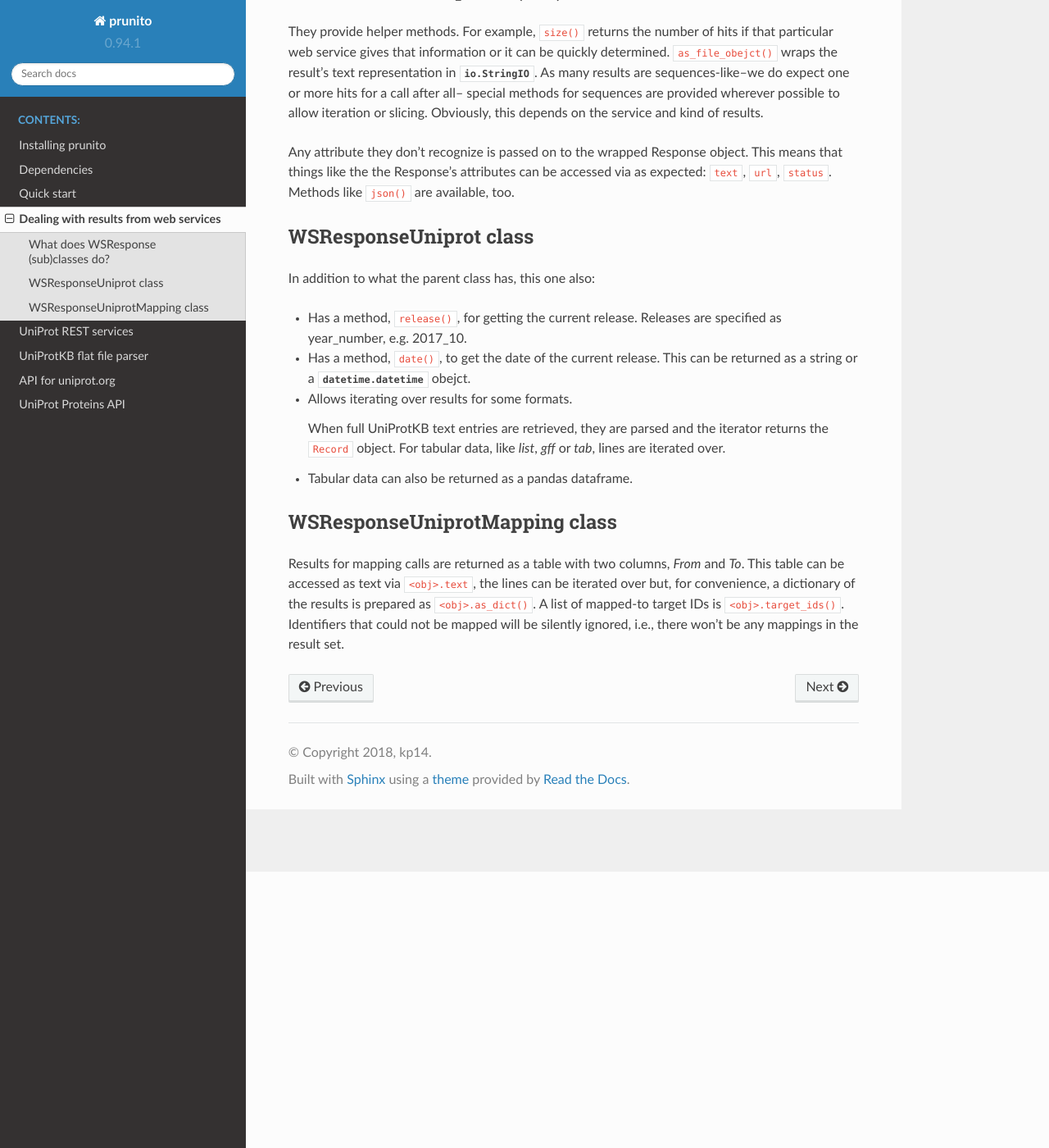
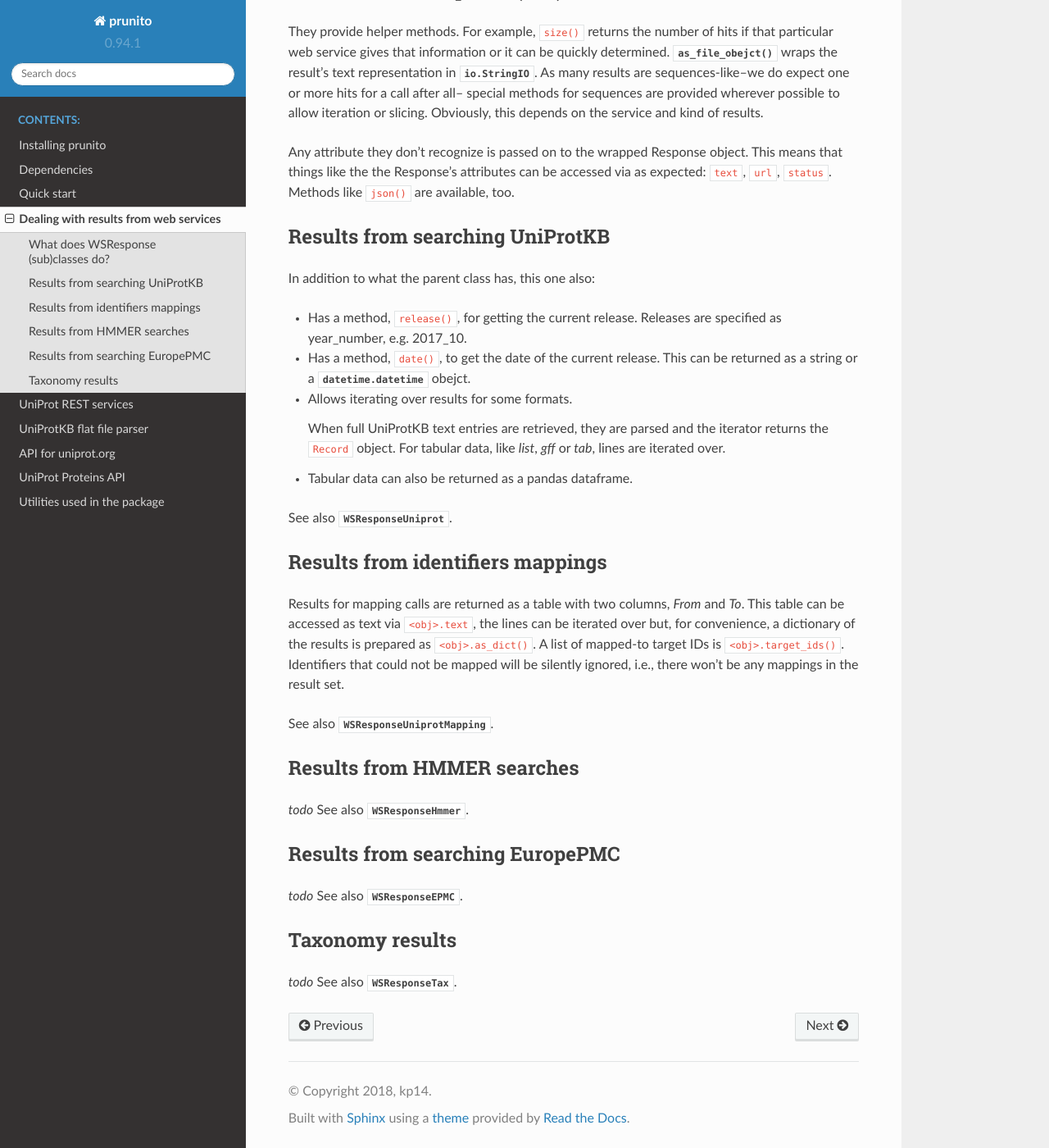
Before and after one commit to kp14/prunito, a Sphinx documentation site: the page built from docs/source/result_model.rst, in a window 1280 px wide and 1400 px high, scrolled down 337 px. Shown: the whole window at 82% size. Built offline with Sphinx 7.4.7 and the Read the Docs theme 2.0.0, drawn with Linux system fonts in a browser that asks for light colours.

Commit message:
Improve linking in docs.

```diff
--- a/docs/source/conf.py
+++ b/docs/source/conf.py
@@ -85,7 +85,10 @@ rst_epilog = """
 .. _papi: https://www.ebi.ac.uk/proteins/api
 """
 
-intersphinx_mapping = {'python': ('https://docs.python.org/3', None)}
+intersphinx_mapping = {
+    'python': ('https://docs.python.org/3', None),
+    'requests': ('http://docs.python-requests.org/en/master/', None),
+}
 # -- Options for HTML output -------------------------------------------------
 
 # The theme to use for HTML and HTML Help pages.  See the documentation for
--- a/docs/source/index.rst
+++ b/docs/source/index.rst
@@ -28,6 +28,7 @@ Additionally, a few tools for accessing services or working with data from the f
    uniprot_ff_parser
    uniprot_classic_api
    uniprot_proteins_api
+   utilities_api
 
 
 
--- a/docs/source/result_model.rst
+++ b/docs/source/result_model.rst
@@ -17,7 +17,8 @@ What does WSResponse (sub)classes do?
 They provide helper methods.
 For example, ``size()`` returns the number of hits if that particular web service
 gives that information or it can be quickly determined.
-``as_file_obejct()`` wraps the result's text representation in :class:`io.StringIO`.
+:meth:`as_file_obejct() <prunito.utils.WSResponse>` wraps the result's text representation
+in :class:`io.StringIO`.
 As many results are sequences-like--we do expect one or more hits for a call after all--
 special methods for sequences are provided wherever possible to allow iteration or
 slicing.
@@ -28,8 +29,8 @@ This means that things like the the Response's attributes can be accessed via as
 expected: ``text``, ``url``, ``status``.
 Methods like ``json()`` are available, too.
 
-WSResponseUniprot class
------------------------
+Results from searching |upkb|
+-----------------------------
 
 In addition to what the parent class has, this one also:
 
@@ -44,8 +45,10 @@ In addition to what the parent class has, this one also:
     lines are iterated over.
 *   Tabular data can also be returned as a pandas dataframe.
 
-WSResponseUniprotMapping class
-------------------------------
+See also :class:`~prunito.uniprot.rest.uniprotapi.WSResponseUniprot`.
+
+Results from identifiers mappings
+---------------------------------
 
 Results for mapping calls are returned as a table with two columns, *From* and *To*.
 This table can be accessed as text via ``<obj>.text``,
@@ -54,3 +57,23 @@ but, for convenience, a dictionary of the results is prepared as ``<obj>.as_dict
 A list of mapped-to target IDs is ``<obj>.target_ids()``.
 Identifiers that could not be mapped will be silently ignored,
 i.e., there won't be any mappings in the result set.
+
+See also :class:`~prunito.uniprot.rest.uniprotapi.WSResponseUniprotMapping`.
+
+Results from HMMER searches
+---------------------------
+
+*todo*
+See also :class:`~prunito.utils.WSResponseHmmer`.
+
+Results from searching EuropePMC
+--------------------------------
+
+*todo*
+See also :class:`~prunito.utils.WSResponseEPMC`.
+
+Taxonomy results
+----------------
+
+*todo*
+See also :class:`~prunito.utils.WSResponseTax`.
--- a/docs/source/uniprot_proteins_api.rst
+++ b/docs/source/uniprot_proteins_api.rst
@@ -1,7 +1,7 @@
 .. _uniprot_proteins_api:
 
 UniProt Proteins API
-===================
+====================
 
 .. automodule:: prunito.uniprot.rest.proteinsapi
    :members:
--- /dev/null
+++ b/docs/source/utilities_api.rst
@@ -0,0 +1,7 @@
+.. _utilities_api:
+
+Utilities used in the package
+=============================
+
+.. automodule:: prunito.utils
+   :members:
```
Also changed, not shown: other parts of docs/source/result_model.rst (+3 -3 lines).
